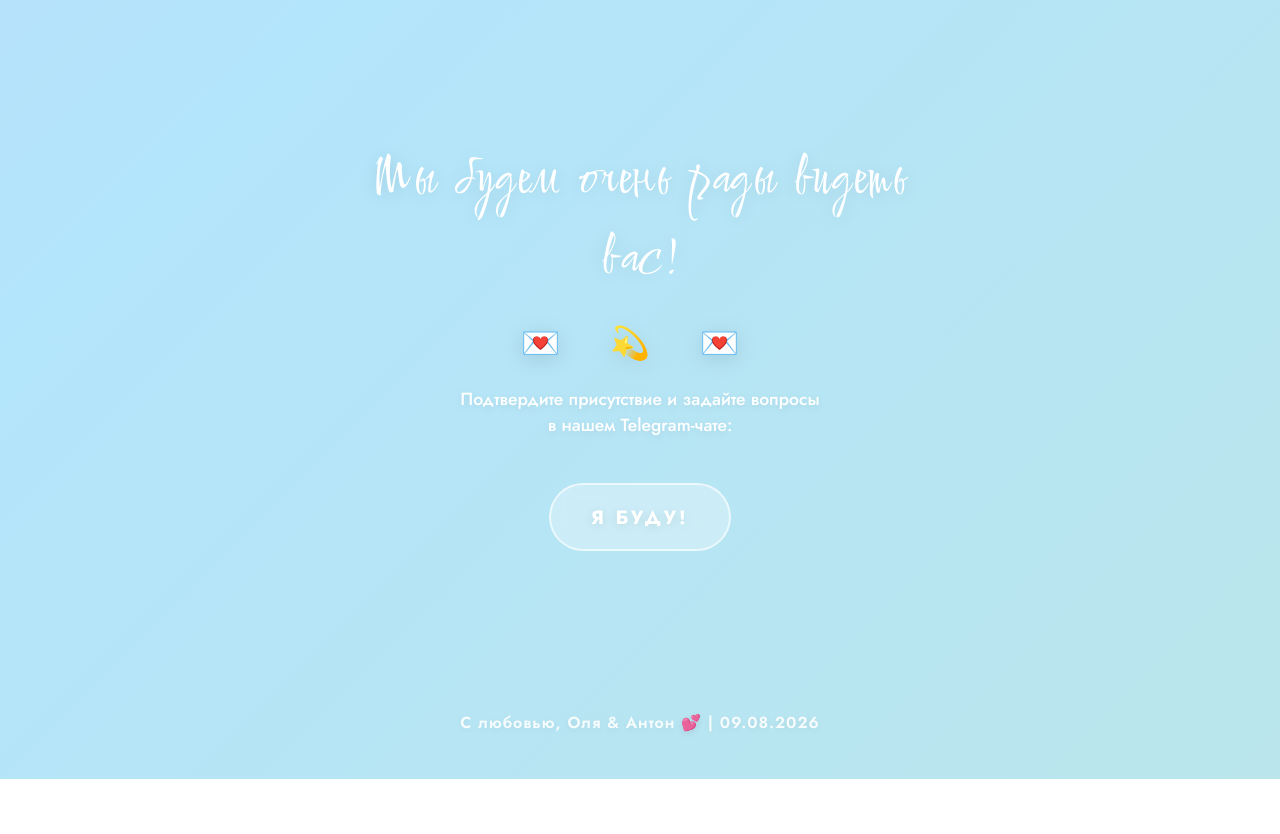
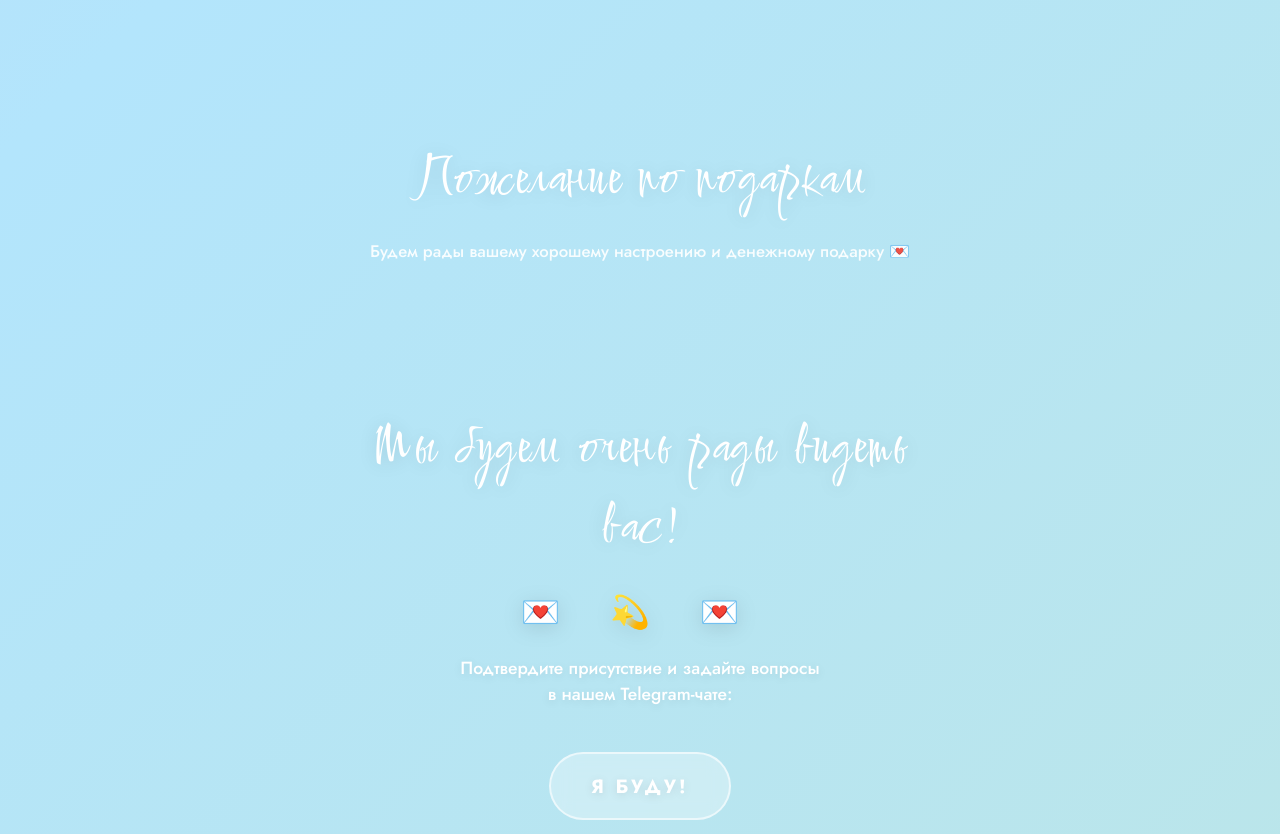
Before and after one commit to Shadcheneva/our-wedding, a plain HTML site: page index.html in a window 1280 px wide. Shown: the part 1948-2782 px from the top of the page. Before the commit the page ends 2727 px from the top, so only its background shows below. Drawn offline with Linux system fonts and the light colour scheme.

Commit message:
Update index.html

```diff
--- a/index.html
+++ b/index.html
@@ -511,6 +511,15 @@
             </div>
         </div>
 
+        <div class="section">
+            <h2>Пожелание по подаркам</h2>
+
+            <div class="dress-code-block">
+                <p class="dress-code-desc">Будем рады вашему хорошему настроению и денежному подарку 💌</p>
+            </div>
+        </div>
+
+
         <!-- Подтверждение и Telegram -->
         <div class="section">
             <h2>Мы будем очень рады видеть вас!</h2>
```
